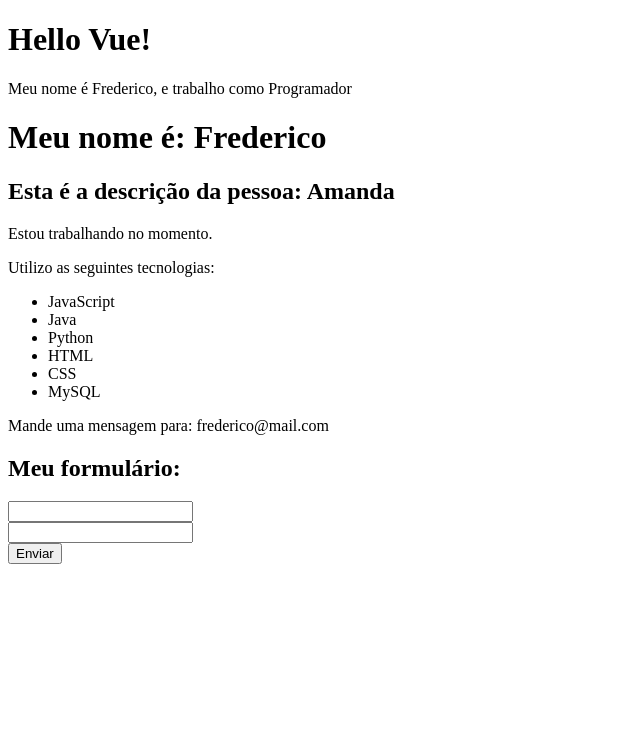
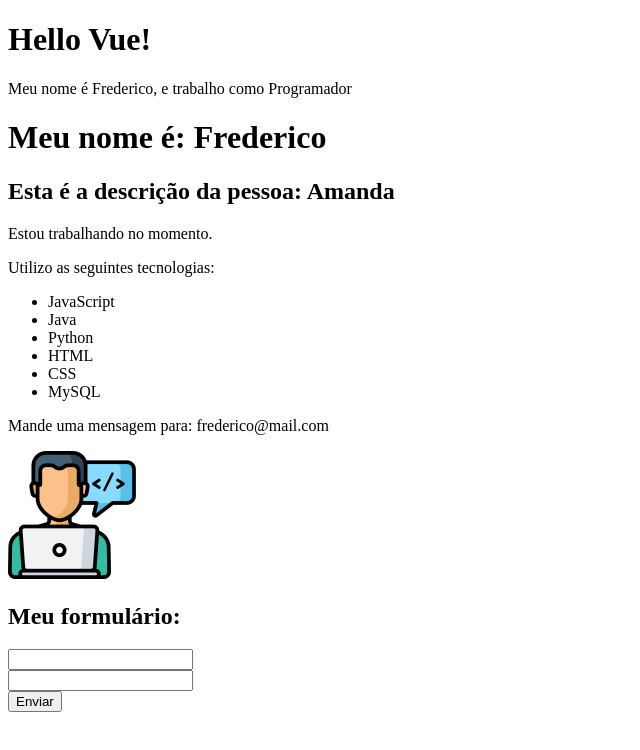
Before and after one commit to mfcastilho/learning_vue_framework, a Vue app in the folder 2_projeto_vue/: page / in a window 1280 px wide. Shown: the top 750 px of the page, without its empty margins (0-640 px from the left). Built offline with nearby package versions, Linux system fonts and the light colour scheme.

Commit message:
Learning about dynamic attributes

```diff
--- a/2_projeto_vue/src/components/Info.vue
+++ b/2_projeto_vue/src/components/Info.vue
@@ -12,13 +12,20 @@
       <li>MySQL</li>
     </ul>
     <p v-show="mostrar_email">Mande uma mensagem para: {{email}}</p>
+    <Picture />
   </div>
 </template>
 
 <script>
 
+import Picture from "../components/Picture.vue"
+
+
 export default{
   name: "Info",
+  components: {
+    Picture
+  },
   data(){
     return{
       esta_trabalhando: true,
--- /dev/null
+++ b/2_projeto_vue/src/components/Picture.vue
@@ -0,0 +1,15 @@
+<template>
+  <img v-bind:src="avatar" v-bind:alt="description" />
+</template>
+
+<script>
+export default {
+  name: "Picture",
+  data() {
+    return {
+      avatar: "/img/avatar.png",
+      description: "Mario Frederico",
+    };
+  },
+};
+</script>
```
Also changed, not shown: 2_projeto_vue/public/img/avatar.png (added).
